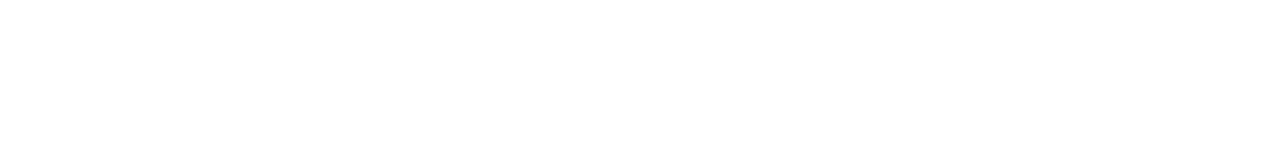
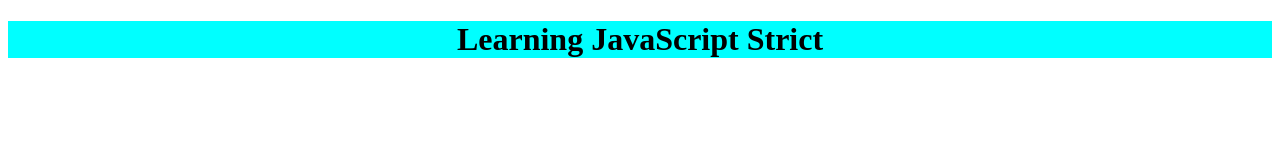
Before and after one commit to AlokBarmanraj/JavaScript-Strict-Note, a plain HTML site: page index.html in a window 1280 px wide. Drawn offline with Linux system fonts and the light colour scheme.

Commit message:
Update index.html

```diff
--- a/index.html
+++ b/index.html
@@ -6,6 +6,7 @@
     <title>Document</title>
 </head>
 <body>
+    <h1 style="text-align: center; background-color: aqua;">Learning JavaScript Strict</h1>
 
 
 
```
